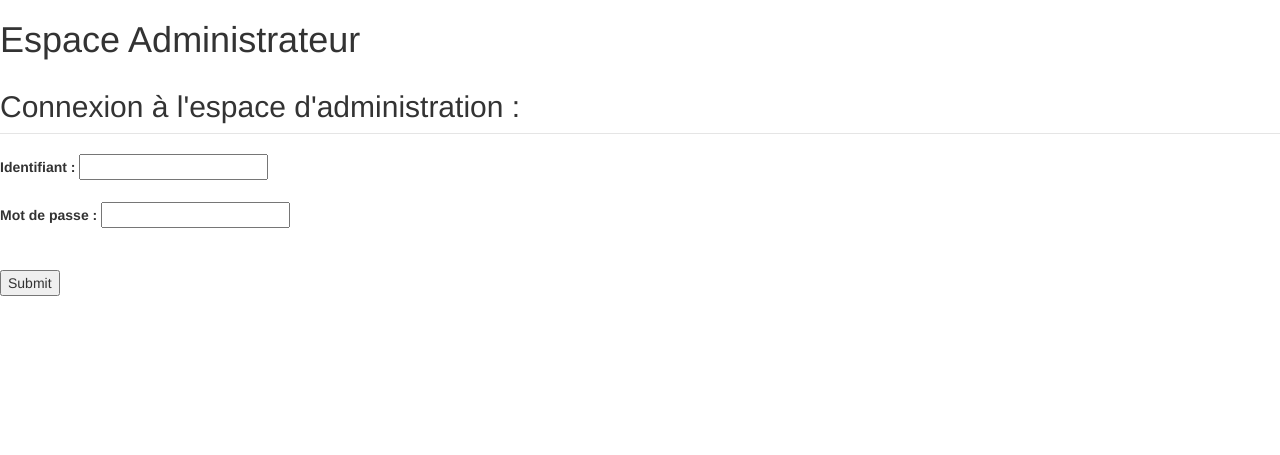
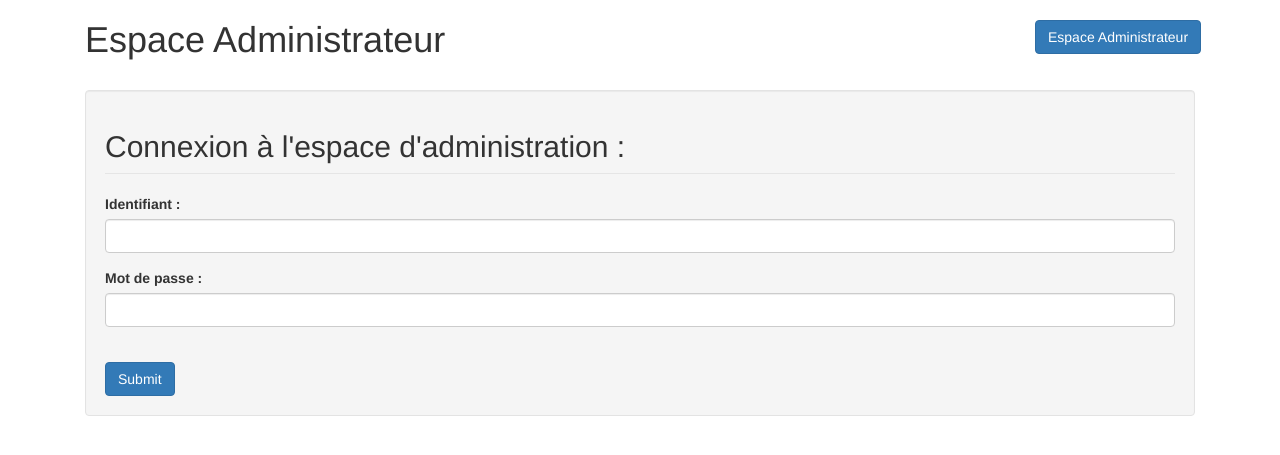
Before and after one commit to O1ZO/mailingList, a PHP site: page /view/adminConnexion.php in a window 1280 px wide. Shown: the top 455 px of the page. Run offline with PHP 8.4, Linux system fonts and the light colour scheme.

Commit message:
Amélioration visuelle de adminConnexion.php

```diff
--- a/view/adminConnexion.php
+++ b/view/adminConnexion.php
@@ -4,18 +4,43 @@
 
 <?php ob_start(); ?>
 
+
+
+<div class="row">
+	<div class="container">
+		<div class="col col-lg-10">
 			<h1>Espace Administrateur</h1>
+		</div>
+		<div class="col-lg-2">
+			<br><form action="index.php?target=adminConnexion" method="post">
+				<input class="btn btn-primary" type="submit" value="Espace Administrateur">
+			</form>
+		</div>
+	</div>
+</div>
 
-<form action="index.php?log=admin" method="post">
+<br>
+
+<div class="row">
+	<div class="container">
+		<section class="col-lg-12">
+			<form class="well" action="index.php?log=admin" method="post">
 				<fieldset>
 					<legend><h2>Connexion à l'espace d'administration :</h2></legend>
+					<div class="form-group">
 						<label for="adminLog"><strong>Identifiant : </strong></label>
-		<input type="text" name="adminLog"><br><br>
+						<input class="form-control" type="text" name="adminLog">
+					</div>
+					<div class="form-group">
 						<label for="adminPass"><strong>Mot de passe : </strong></label>
-		<input type="password" name="adminPass"><br><br><br>
-		<input type="submit" name="Connexion">
-	</fieldset>
+						<input class="form-control" type="password" name="adminPass">
+					</div>
+				</fieldset><br>
+				<input class="btn btn-primary" type="submit" name="Connexion">
 			</form>
+		</section>
+	</div>
+</div>
 
 <?php $content = ob_get_clean(); ?>
 
--- a/view/newsletterSubscription.php
+++ b/view/newsletterSubscription.php
@@ -16,7 +16,7 @@
 		</div>
 	</div>
 
-
+	<br>
 
 	<div class="row">
 		<div class="container">
```
Lines whose indentation alone changed are shown as unchanged.
